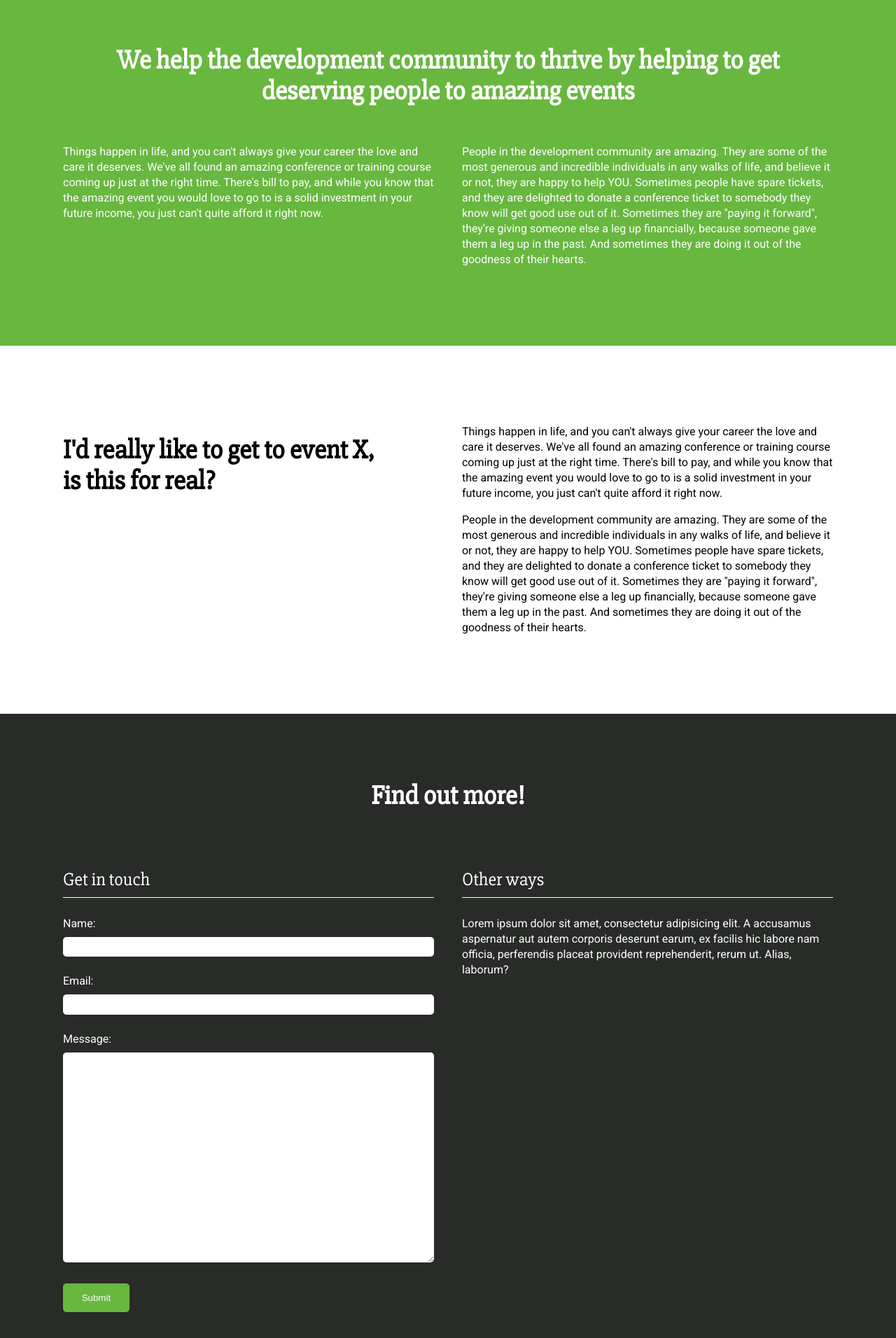
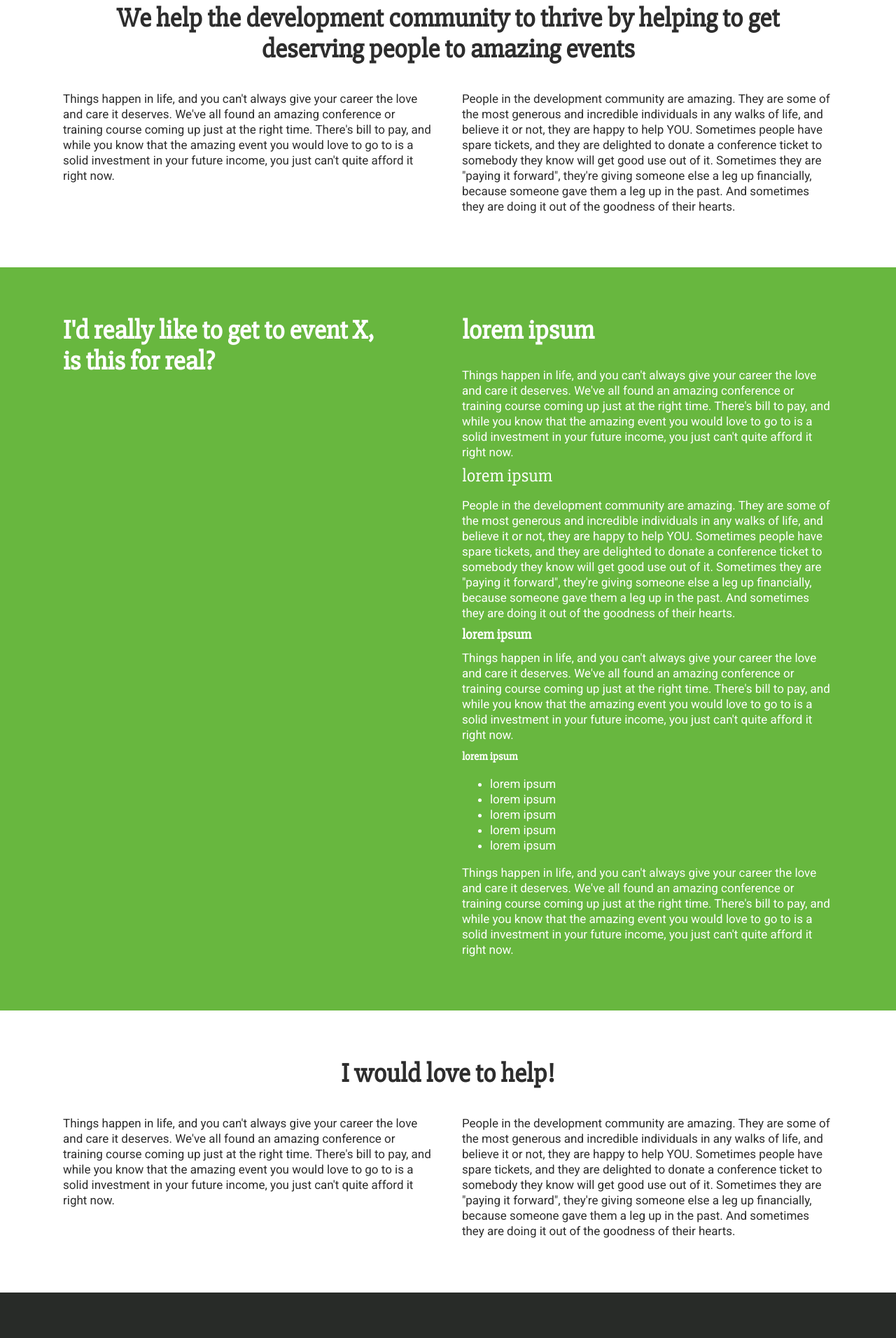
Before and after one commit to nathanrobjohn/sustain, a plain HTML site: page index.html in a window 1280 px wide. Shown: the part 864-2776 px from the top of the page at 70% size. Drawn offline with nearby package versions, Linux system fonts and the light colour scheme.

Commit message:
changes requested

```diff
--- a/css/main.css
+++ b/css/main.css
@@ -37,46 +37,62 @@ a[href].underline, .content a[href].underline {
   text-decoration: underline; }
 
 body {
-  font-size: 16px;
+  font-size: 17px;
   line-height: 22px;
-  font-family: "Roboto", sans-serif; }
+  font-family: "Roboto", sans-serif;
+  color: #2d2d2d; }
 
 h1 {
-  font-size: 3.4375em;
+  font-size: 3.23529em;
   line-height: 60px;
-  font-family: "Slabo 27px", serif; }
+  margin-top: 0;
+  font-family: "Slabo 27px", serif;
+  display: block;
+  width: 100%;
+  margin-bottom: 1em; }
 
 h2 {
-  font-size: 2.375em;
+  font-size: 2.23529em;
   line-height: 44px;
-  font-family: "Slabo 27px", serif; }
+  margin-top: 0;
+  font-family: "Slabo 27px", serif;
+  display: block;
+  width: 100%;
+  margin-bottom: 0.8em; }
 
 h3 {
-  font-size: 1.625em;
+  font-size: 1.52941em;
   font-weight: 300;
   line-height: 30px;
-  font-family: "Slabo 27px", serif; }
+  font-family: "Slabo 27px", serif;
+  display: block;
+  margin-top: 0;
+  width: 100%;
+  margin-bottom: 0.6em; }
 
 h4 {
-  font-size: 1.25em;
+  font-size: 1.17647em;
   line-height: 24px;
-  font-weight: 300;
-  font-family: "Slabo 27px", serif; }
+  font-weight: bold;
+  font-family: "Slabo 27px", serif;
+  display: block;
+  margin-top: 0;
+  width: 100%;
+  margin-bottom: 0.5em; }
 
-h5 {
-  font-size: 1em;
+h5, h6 {
+  font-size: 0.94118em;
   line-height: 22px;
-  font-weight: 300;
-  font-family: "Slabo 27px", serif; }
-
-h6 {
-  font-size: 1em;
-  line-height: 22px;
-  font-weight: 300;
-  font-family: "Slabo 27px", serif; }
+  font-weight: bold;
+  font-family: "Slabo 27px", serif;
+  display: block;
+  width: 100%;
+  margin-top: 0;
+  margin-bottom: 0.5em; }
 
 p {
-  margin-bottom: 1em; }
+  margin-bottom: 0.5em;
+  margin-top: 0; }
 
 hr {
   width: 100%;
@@ -100,7 +116,7 @@ input[type="tel"],
 textarea,
 select {
   width: 100%;
-  padding: 0.5em;
+  padding: 0.8em 0.5em;
   border-radius: 5px;
   border: none; }
 
@@ -118,7 +134,8 @@ button, input[type=button], input[type=submit], a.button, .button {
   background-color: #68B73F;
   color: #fff;
   border: none;
-  border-radius: 5px; }
+  border-radius: 5px;
+  cursor: pointer; }
 
 button:hover, input[type=button]:hover, input[type=submit]:hover, a.button:hover, .button:hover,
 button:focus, input[type=button]:focus, input[type=submit]:focus, a.button:focus, .button:focus {
@@ -196,7 +213,7 @@ header:nth-child(1n) {
         list-style: none; }
       header nav .navigation .navigation__link {
         color: #fff;
-        font-size: 1.125em; }
+        font-size: 1.05882em; }
         header nav .navigation .navigation__link.active {
           text-decoration: underline; }
       header nav .navigation .navigation__logo {
@@ -246,7 +263,7 @@ header:nth-child(1n) {
   .banner .banner__heading {
     color: #fff;
     z-index: 2;
-    font-size: 3.75em;
+    font-size: 3.52941em;
     line-height: 1.3;
     font-weight: normal;
     font-family: "Roboto", sans-serif; }
@@ -266,22 +283,18 @@ header:nth-child(1n) {
       padding-left: 2.5em; } }
 
 @media screen and (max-width: 600px) {
-  .introduction {
-    padding: 4em 0; }
-    .introduction .introduction__paragraph {
+  .introduction .introduction__text, .introduction .help__text, .help .introduction__text, .help .help__text {
     -webkit-box-flex: 0;
     -webkit-flex: 0 0 auto;
         -ms-flex: 0 0 auto;
             flex: 0 0 auto;
     width: calc(99.99% * 1/1 - (40px - 40px * 1/1)); }
-    .introduction .introduction__paragraph:nth-child(n) {
+  .introduction .introduction__text:nth-child(n), .introduction .help__text:nth-child(n), .help .introduction__text:nth-child(n), .help .help__text:nth-child(n) {
     margin-right: 40px; }
-    .introduction .introduction__paragraph:last-child {
+  .introduction .introduction__text:last-child, .introduction .help__text:last-child, .help .introduction__text:last-child, .help .help__text:last-child {
     margin-right: 0; }
-    .introduction .introduction__paragraph:nth-child(0pxn) {
+  .introduction .introduction__text:nth-child(0pxn), .introduction .help__text:nth-child(0pxn), .help .introduction__text:nth-child(0pxn), .help .help__text:nth-child(0pxn) {
     margin-right: 0; }
-  .event {
-    padding: 4em 0; }
   .event .event__block {
     -webkit-box-flex: 0;
     -webkit-flex: 0 0 auto;
@@ -308,41 +321,39 @@ header:nth-child(1n) {
   .contact .contact__block:nth-child(0pxn) {
     margin-right: 0; }
   h2 {
-    font-size: 1.875em;
+    font-size: 1.76471em;
     line-height: 34px;
     font-family: "Slabo 27px", serif; }
   h3 {
-    font-size: 1.375em;
+    font-size: 1.29412em;
     font-weight: 300;
     line-height: 26px;
     font-family: "Slabo 27px", serif; }
   .banner .banner__heading {
-    font-size: 2.25em;
+    font-size: 2.11765em;
     line-height: 40px; } }
 
 .introduction {
-  padding: 6em 0;
-  background-color: #68B73F; }
+  padding: 4em 0; }
   .introduction .introduction__heading {
-    color: #fff;
     margin-bottom: 1em;
     text-align: center; }
-  .introduction .introduction__paragraph {
+  .introduction .introduction__text {
     -webkit-box-flex: 0;
     -webkit-flex: 0 0 auto;
         -ms-flex: 0 0 auto;
             flex: 0 0 auto;
-    width: calc(99.99% * 1/2 - (40px - 40px * 1/2));
-    color: #fff; }
-  .introduction .introduction__paragraph:nth-child(n) {
+    width: calc(99.99% * 1/2 - (40px - 40px * 1/2)); }
+  .introduction .introduction__text:nth-child(n) {
   margin-right: 40px; }
-  .introduction .introduction__paragraph:last-child {
+  .introduction .introduction__text:last-child {
   margin-right: 0; }
-  .introduction .introduction__paragraph:nth-child(40pxn) {
+  .introduction .introduction__text:nth-child(40pxn) {
   margin-right: 0; }
 
 .event {
-  padding: 6em 0; }
+  padding: 4em 0;
+  background-color: #68B73F; }
   .event .event__block {
     -webkit-box-flex: 0;
     -webkit-flex: 0 0 auto;
@@ -357,7 +368,28 @@ header:nth-child(1n) {
   margin-right: 0; }
   .event .event__heading {
     padding-right: 1.5em;
-    margin-bottom: 1em; }
+    margin-bottom: 1em;
+    color: #fff; }
+  .event .event__text {
+    color: #fff; }
+
+.help {
+  padding: 4em 0; }
+  .help .help__heading {
+    margin-bottom: 1em;
+    text-align: center; }
+  .help .help__text {
+    -webkit-box-flex: 0;
+    -webkit-flex: 0 0 auto;
+        -ms-flex: 0 0 auto;
+            flex: 0 0 auto;
+    width: calc(99.99% * 1/2 - (40px - 40px * 1/2)); }
+  .help .help__text:nth-child(n) {
+  margin-right: 40px; }
+  .help .help__text:last-child {
+  margin-right: 0; }
+  .help .help__text:nth-child(40pxn) {
+  margin-right: 0; }
 
 .contact {
   background-color: #282B28;
@@ -452,22 +484,18 @@ header:nth-child(1n) {
       padding-left: 2.5em; } }
 
 @media screen and (max-width: 600px) {
-  .introduction {
-    padding: 4em 0; }
-    .introduction .introduction__paragraph {
+  .introduction .introduction__text, .introduction .help__text, .help .introduction__text, .help .help__text {
     -webkit-box-flex: 0;
     -webkit-flex: 0 0 auto;
         -ms-flex: 0 0 auto;
             flex: 0 0 auto;
     width: calc(99.99% * 1/1 - (40px - 40px * 1/1)); }
-    .introduction .introduction__paragraph:nth-child(n) {
+  .introduction .introduction__text:nth-child(n), .introduction .help__text:nth-child(n), .help .introduction__text:nth-child(n), .help .help__text:nth-child(n) {
     margin-right: 40px; }
-    .introduction .introduction__paragraph:last-child {
+  .introduction .introduction__text:last-child, .introduction .help__text:last-child, .help .introduction__text:last-child, .help .help__text:last-child {
     margin-right: 0; }
-    .introduction .introduction__paragraph:nth-child(0pxn) {
+  .introduction .introduction__text:nth-child(0pxn), .introduction .help__text:nth-child(0pxn), .help .introduction__text:nth-child(0pxn), .help .help__text:nth-child(0pxn) {
     margin-right: 0; }
-  .event {
-    padding: 4em 0; }
   .event .event__block {
     -webkit-box-flex: 0;
     -webkit-flex: 0 0 auto;
@@ -494,14 +522,14 @@ header:nth-child(1n) {
   .contact .contact__block:nth-child(0pxn) {
     margin-right: 0; }
   h2 {
-    font-size: 1.875em;
+    font-size: 1.76471em;
     line-height: 34px;
     font-family: "Slabo 27px", serif; }
   h3 {
-    font-size: 1.375em;
+    font-size: 1.29412em;
     font-weight: 300;
     line-height: 26px;
     font-family: "Slabo 27px", serif; }
   .banner .banner__heading {
-    font-size: 2.25em;
+    font-size: 2.11765em;
     line-height: 40px; } }
--- a/index.html
+++ b/index.html
@@ -29,11 +29,11 @@
                 <nav>
                     <img class="logo" src="img/sustain_logo_horizontal_white.png" alt=""/>
                     <ul class="navigation">
-                        <li class="navigation__item"><a  class="navigation__link" data-color="white" href="#introduction">What on earth?</a></li>
-                        <li class="navigation__item"><a  class="navigation__link" data-color="green" href="#event">I'd like to go!</a></li>
-                        <li class="navigation__item"><a  class="navigation__link" data-color="white" href="#contact">I'd like to help!</a></li>
+                        <li class="navigation__item"><a  class="navigation__link" href="#introduction">What on earth?</a></li>
+                        <li class="navigation__item"><a  class="navigation__link" href="#event">I'd like to go!</a></li>
+                        <li class="navigation__item"><a  class="navigation__link" href="#help">I'd like to help!</a></li>
                         <li class="navigation__item"><a  class="navigation__link" href="http://twitter.com/sustaincommunit" target="_blank">@sustaincommunit</a></li>
-                        <li class="navigation__item"><a  class="navigation__link" data-color="white" href="#social">Other help?</a></li>
+                        <li class="navigation__item"><a  class="navigation__link" href="#social">Other help?</a></li>
                     </ul>
                 </nav>
             </div>
@@ -54,14 +54,18 @@
                     We help the development community to <strong>thrive</strong> by helping to get
                     <strong>deserving</strong> people to <strong>amazing</strong> events
                 </h2>
-                <p class="introduction__paragraph">
+
+                <div class="introduction__text">
+                    <p>
                         Things happen in life, and you can't always give your career the love and care it deserves. We've all
                         found an amazing conference or training course coming up just at the right time. There's bill to pay,
                         and while you know that the amazing event you would love to go to is a solid investment in your future
                         income, you just can't quite afford it right now.
                     </p>
+                </div>
 
-                <p class="introduction__paragraph">
+                <div class="introduction__text">
+                    <p>
                         People in the development community are amazing. They are some of the
                         most generous and incredible individuals in any walks of life, and believe it or not, they are happy to
                         help YOU. Sometimes people have spare tickets, and they are delighted to donate a conference ticket to
@@ -69,6 +73,8 @@
                         someone else a leg up financially, because someone gave them a leg up in the past. And sometimes they
                         are doing it out of the goodness of their hearts.
                     </p>
+                </div>
+
             </div>
         </section>
 
@@ -80,12 +86,15 @@
                     I'd really like to get to event X,<br> is this for real?
                 </h2>
                 <div class="event__text event__block">
+                    <h2>lorem ipsum</h2>
                     <p>
                         Things happen in life, and you can't always give your career the love and care it deserves. We've all
                         found an amazing conference or training course coming up just at the right time. There's bill to pay,
                         and while you know that the amazing event you would love to go to is a solid investment in your future
                         income, you just can't quite afford it right now.
                     </p>
+
+                    <h3>lorem ipsum</h3>
 
                     <p>
                         People in the development community are amazing. They are some of the
@@ -95,12 +104,63 @@
                         someone else a leg up financially, because someone gave them a leg up in the past. And sometimes they
                         are doing it out of the goodness of their hearts.
                     </p>
+
+                    <h4>lorem ipsum</h4>
+
+                    <p>
+                        Things happen in life, and you can't always give your career the love and care it deserves. We've all
+                        found an amazing conference or training course coming up just at the right time. There's bill to pay,
+                        and while you know that the amazing event you would love to go to is a solid investment in your future
+                        income, you just can't quite afford it right now.
+                    </p>
+
+                    <h5>lorem ipsum</h5>
+
+                    <ul>
+                        <li>lorem ipsum</li>
+                        <li>lorem ipsum</li>
+                        <li>lorem ipsum</li>
+                        <li>lorem ipsum</li>
+                        <li>lorem ipsum</li>
+                    </ul>
+
+                    <p>
+                        Things happen in life, and you can't always give your career the love and care it deserves. We've all
+                        found an amazing conference or training course coming up just at the right time. There's bill to pay,
+                        and while you know that the amazing event you would love to go to is a solid investment in your future
+                        income, you just can't quite afford it right now.
+                    </p>
                 </div>
             </div>
         </section>
 
-        <section class="gallery">
+        <section class="help" id="help">
+            <div class="cc">
+                <h2 class="help__heading">
+                    I would love to help!
+                </h2>
 
+                <div class="help__text">
+                    <p>
+                        Things happen in life, and you can't always give your career the love and care it deserves. We've all
+                        found an amazing conference or training course coming up just at the right time. There's bill to pay,
+                        and while you know that the amazing event you would love to go to is a solid investment in your future
+                        income, you just can't quite afford it right now.
+                    </p>
+                </div>
+
+                <div class="help__text">
+                    <p>
+                        People in the development community are amazing. They are some of the
+                        most generous and incredible individuals in any walks of life, and believe it or not, they are happy to
+                        help YOU. Sometimes people have spare tickets, and they are delighted to donate a conference ticket to
+                        somebody they know will get good use out of it. Sometimes they are "paying it forward", they're giving
+                        someone else a leg up financially, because someone gave them a leg up in the past. And sometimes they
+                        are doing it out of the goodness of their hearts.
+                    </p>
+                </div>
+
+            </div>
         </section>
 
         <section class="contact">
--- a/js/main.js
+++ b/js/main.js
@@ -9,6 +9,10 @@ $(document).ready(function () {
         } else {
             $('header').removeClass('bg');
         }
+
+
+        $('.banner').height($(window).height());
+
     });
 
     if($(window).scrollTop() > $('.banner').height()) {
@@ -33,7 +37,7 @@ $(document).ready(function () {
             menu = target;
         $target = $(target);
         $('html, body').stop().animate({
-            'scrollTop': $target.offset().top+2
+            'scrollTop': $target.offset().top - $('header').height()
         }, 500, 'swing', function () {
             window.location.hash = target;
             $(document).on("scroll", onScroll);
```
Also changed, not shown: img/banner.jpg. Lines whose indentation alone changed are shown as unchanged.
